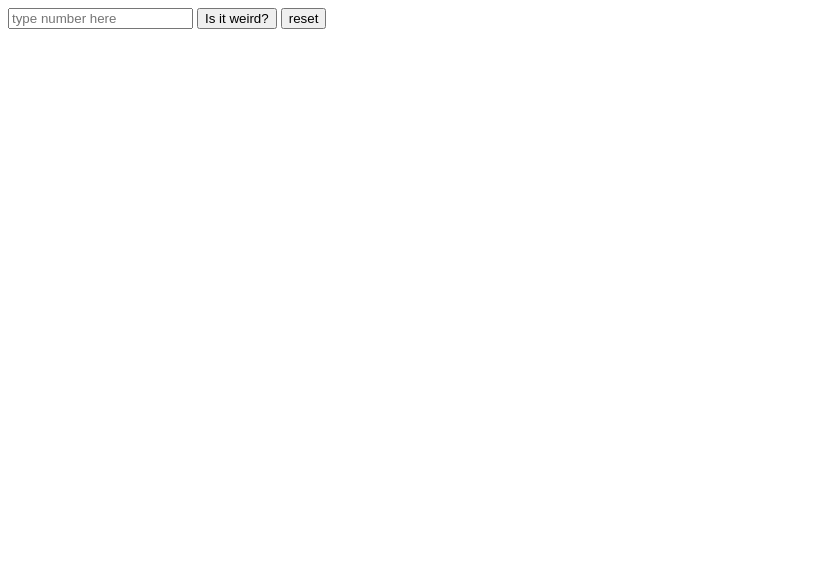
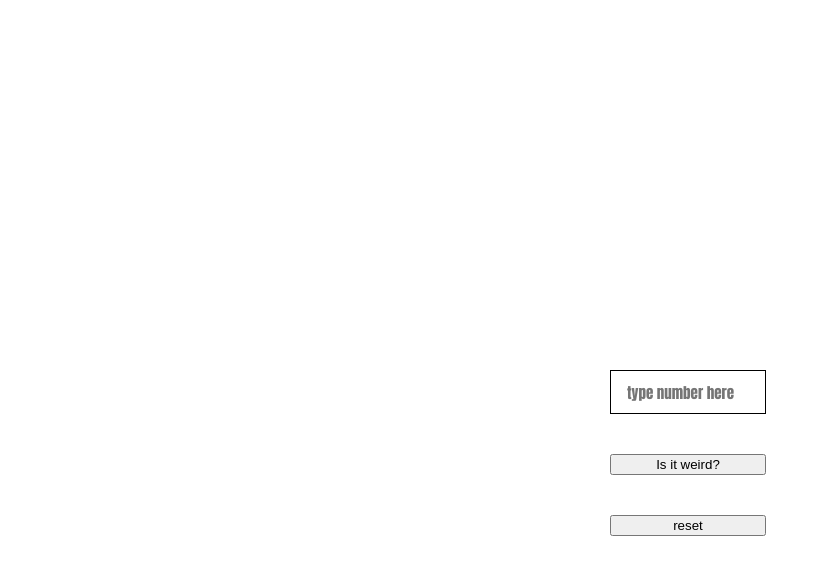
Before and after one commit to jennyardrey/weird-number-machine, a website: page src/index.html in a window 1280 px wide. Shown: the whole page, without its empty margins (0-821 px from the left). Drawn offline with Linux system fonts and the light colour scheme.

Commit message:
started some styling changes

```diff
--- /dev/null
+++ b/src/index.css
@@ -0,0 +1,32 @@
+body {
+	margin: auto;
+
+}
+#wni {
+	background-color: white;
+    border: 1px solid black;
+    width: 150px;
+		height: 40px;
+		color: black;
+		font-size: 15px;
+		text-align: center;
+		font-family: Impact, Haettenschweiler, 'Arial Narrow Bold', sans-serif;
+
+}
+
+.inputs {
+	height: 75vh;
+	width: 75 vw;
+display: grid;
+    position: absolute;
+    top: 50%;
+    left: 50%;
+    margin-top: -50px;
+    margin-left: -50px;
+    width: 100px;
+    height: 100px;
+
+}
+.item {
+	 margin: 20px;
+ }
--- a/src/index.html
+++ b/src/index.html
@@ -4,23 +4,27 @@
     <meta charset="UTF-8" />
     <meta name="viewport" content="width=device-width,initial-scale=1" />
     <title>Weird Number Machine</title>
-    <!-- <link rel="stylesheet" href="stylesheet.css" type="text/css" /> -->
+    <link rel="stylesheet" href="index.css" type="text/css" />
   </head>
   <body>
-    <input type="number" id="wni" placeholder="type number here" />
-    <input
+		<div class="inputs">
+    <input class="item" type="number" id="wni" placeholder="type number here" />
+		<input
+		class="item"
       type="button"
       id="get-num"
       value="Is it weird?"
       onclick="weird(document.getElementById('wni').value)"
     />
-    <input
+		<input
+		class="item"
       type="button"
       id="reset"
       value="reset"
       onclick="window.location.reload();"
     />
-    <h1 id="isit"></h1>
+		<h1 id="isit"></h1>
+	</div>
     <!-- <script type="text/javascript" src="../src/weird.js"></script> -->
     <!-- <script
       type="text/javascript"
```
